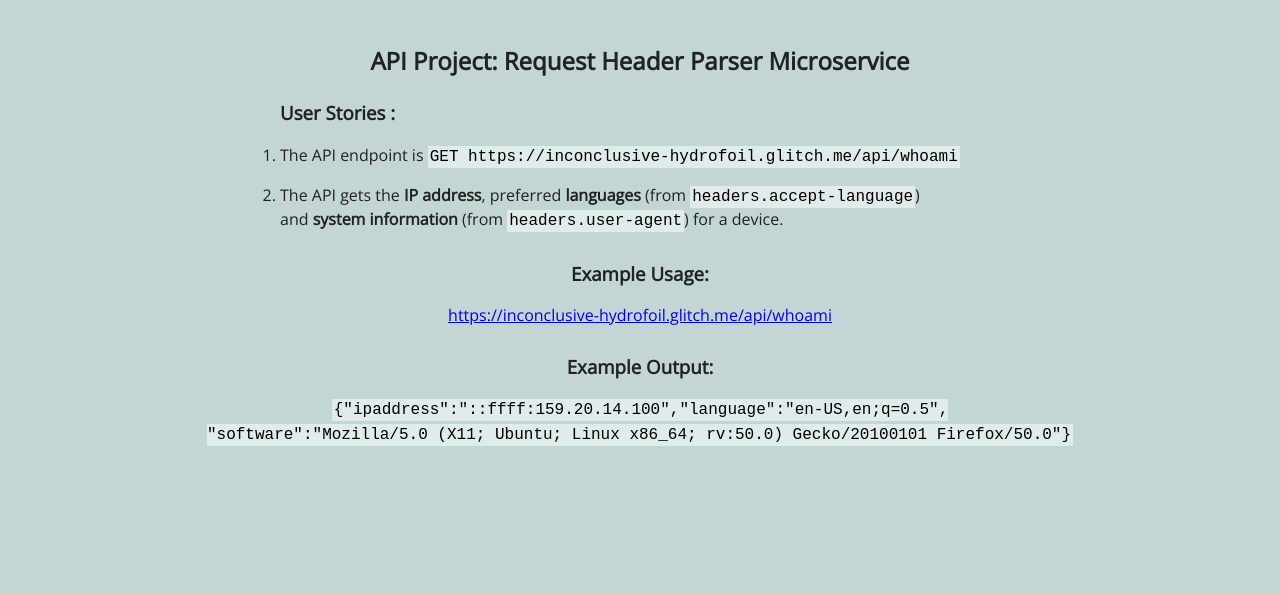
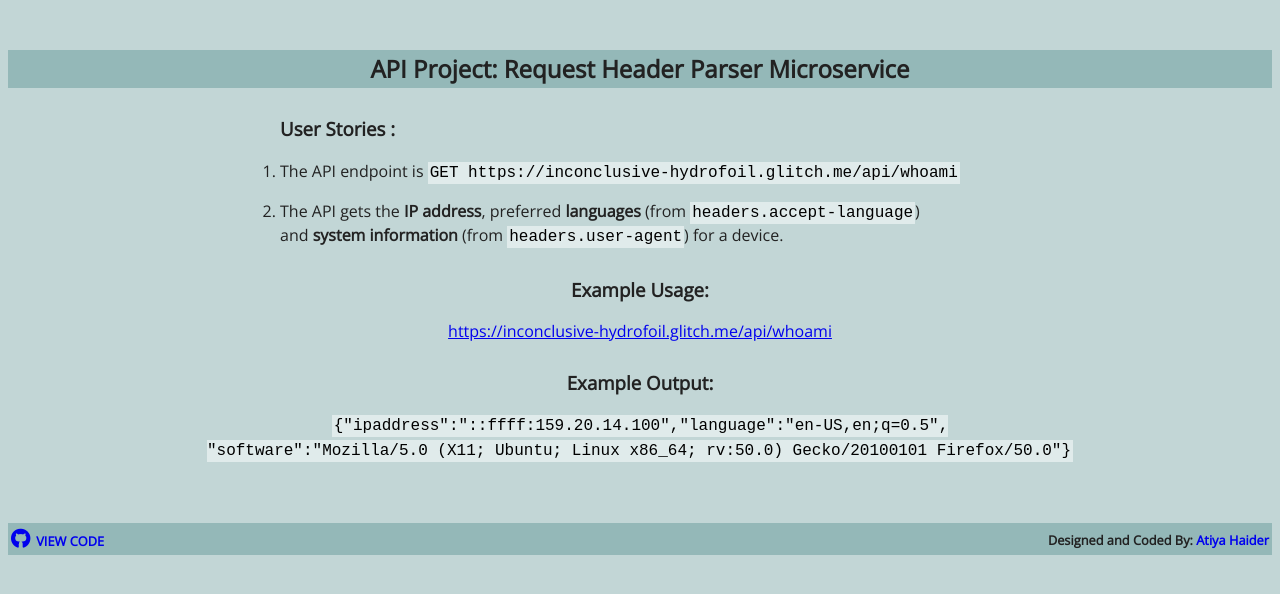
Before and after one commit to atiyahaider/Request-header-parser, a website: page views/index.html in a window 1280 px wide. Drawn offline with nearby package versions, Linux system fonts and the light colour scheme; files that its build step writes are made by us from their sources.

Commit message:
🌻🍡 Added footer

```diff
--- a/public/style.css
+++ b/public/style.css
@@ -9,9 +9,10 @@ body {
 	line-height: 1.4em;
 }
 
-h2 {
+h2{
+  background-color: #94b8b8;
   margin-top: 50px;
-}
+  padding: 8px;}
 
 h3 {
   margin-top: 30px;
@@ -37,3 +38,22 @@ code {
   color: black;
   background-color: #e0ebeb;
 }
+
+#footer {
+  background-color: #94b8b8;
+  font-size: 0.8em;
+  width: 100%;
+  text-align: left;
+  padding-top:3px;
+  font-weight: bold;
+}
+
+#footer a {
+  text-decoration: none;
+}
+.fab{
+  font-size: 1.5em;
+}
+.right {
+  float: right;
+}
--- a/views/index.html
+++ b/views/index.html
@@ -5,6 +5,7 @@
    <head>
       <title>Request Header Parser</title>
       <link href="https://fonts.googleapis.com/css?family=Open+Sans" rel="stylesheet">
+      <link rel="stylesheet" href="https://use.fontawesome.com/releases/v5.6.3/css/all.css" integrity="sha384-UHRtZLI+pbxtHCWp1t77Bi1L4ZtiqrqD80Kn4Z8NTSRyMA2Fd33n5dQ8lWUE00s/" crossorigin="anonymous">
       <link href="style.css" rel="stylesheet" type="text/css">
    </head>
 
@@ -28,6 +29,16 @@
         <p>
           <code>{"ipaddress":"::ffff:159.20.14.100","language":"en-US,en;q=0.5",<br>"software":"Mozilla/5.0 (X11; Ubuntu; Linux x86_64; rv:50.0) Gecko/20100101 Firefox/50.0"}</code>
         </p>
+        <br>
+        <br>
+        <table id="footer">
+          <tr>
+            <td>
+            <a href="https://github.com/atiyahaider/Request-header-parser" target="_blank"><i class="fab fa-github"></i>&nbsp;&nbsp;VIEW CODE</a>
+            </td>
+            <td class="right">Designed and Coded By: <a target="_blank" href="https://codepen.io/atiyahaider/">Atiya Haider</a></td>
+          </tr>
+        </table>
       </div>
    </body>
 
```
